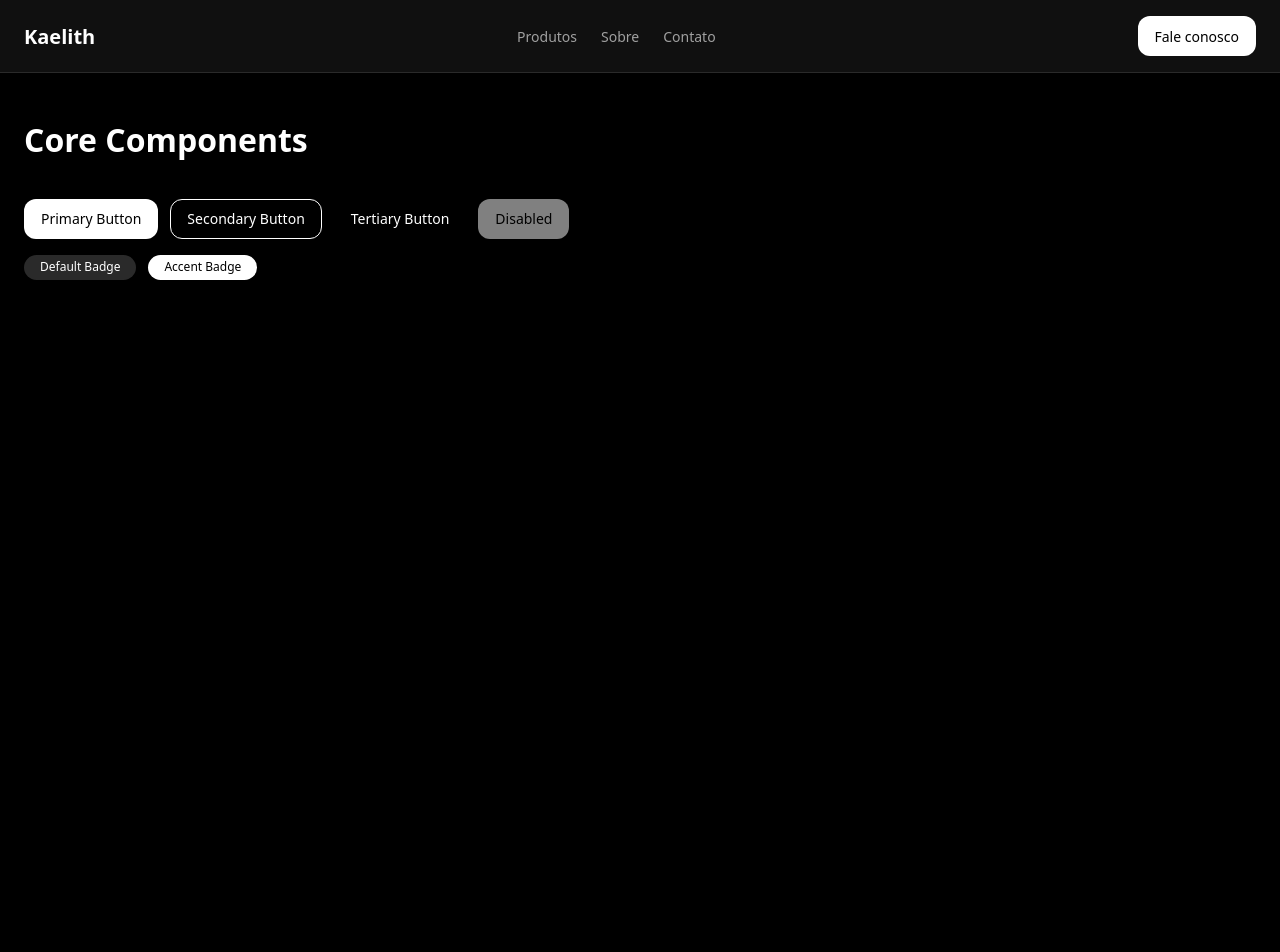
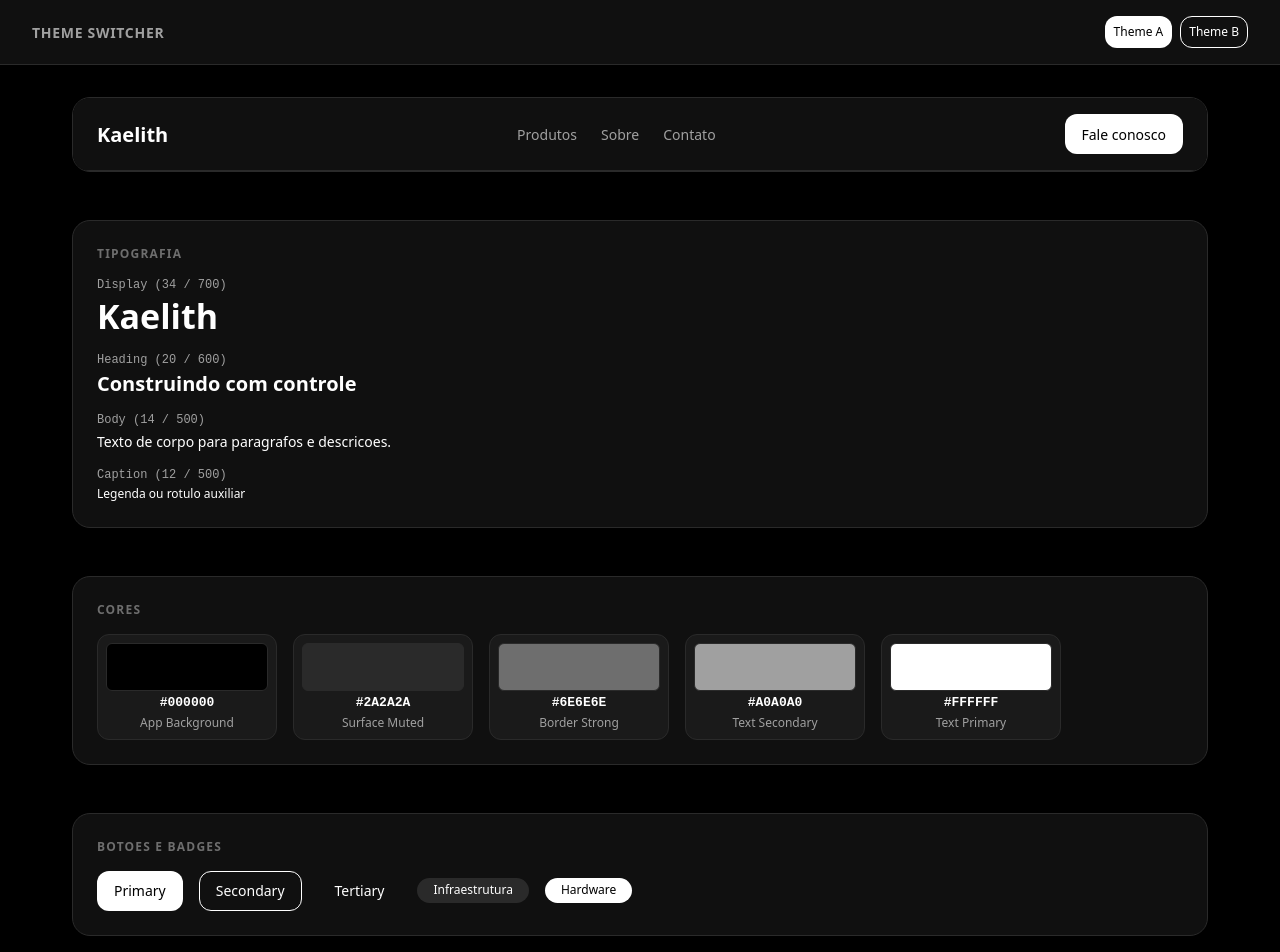
Before and after one commit to Kaelithlabs/Kaelith, a React (Vite) app in the folder design-system/: page / in a window 1280 px wide. Shown: the top 952 px of the page. Before the commit the page ends 800 px from the top, so only its background shows below. Built offline with nearby package versions, Linux system fonts and the light colour scheme.

Commit message:
feat: implement Design System Showcase app with theme switcher

```diff
--- a/design-system/src/App.tsx
+++ b/design-system/src/App.tsx
@@ -1,23 +1,16 @@
-import React from 'react';
-import { Button, Badge, Header } from './components';
+import React, { useState, useEffect } from 'react';
+import { Showcase } from './showcase';
 
 export const App: React.FC = () => {
+  const [theme, setTheme] = useState<'theme-a' | 'theme-b'>('theme-a');
+
+  useEffect(() => {
+    document.documentElement.setAttribute('data-theme', theme);
+  }, [theme]);
+
   return (
-    <div>
-      <Header />
-      <div style={{ padding: '24px', display: 'flex', flexDirection: 'column', gap: '16px' }}>
-        <h1>Core Components</h1>
-        <div style={{ display: 'flex', gap: '12px', alignItems: 'center' }}>
-          <Button variant="primary">Primary Button</Button>
-          <Button variant="secondary">Secondary Button</Button>
-          <Button variant="tertiary">Tertiary Button</Button>
-          <Button disabled>Disabled</Button>
-        </div>
-        <div style={{ display: 'flex', gap: '12px', alignItems: 'center' }}>
-          <Badge variant="default">Default Badge</Badge>
-          <Badge variant="accent">Accent Badge</Badge>
-        </div>
-      </div>
+    <div data-theme={theme} style={{ minHeight: '100vh', backgroundColor: 'var(--color-bg-app)', color: 'var(--color-text-primary)' }}>
+      <Showcase theme={theme} onThemeChange={setTheme} />
     </div>
   );
 };
--- /dev/null
+++ b/design-system/src/showcase/Showcase.module.css
@@ -0,0 +1,145 @@
+.container {
+  display: flex;
+  flex-direction: column;
+  min-height: 100vh;
+  background-color: var(--color-bg-app);
+  color: var(--color-text-primary);
+  box-sizing: border-box;
+}
+
+.toolbar {
+  display: flex;
+  align-items: center;
+  justify-content: space-between;
+  padding: var(--space-md) var(--space-xl);
+  background-color: var(--color-bg-surface);
+  border-bottom: 1px solid var(--color-border-subtle);
+  position: sticky;
+  top: 0;
+  z-index: 100;
+}
+
+.toolbarTitle {
+  font-size: 0.875rem;
+  font-weight: 600;
+  text-transform: uppercase;
+  letter-spacing: 0.05em;
+  color: var(--color-text-secondary);
+}
+
+.toolbarControls {
+  display: flex;
+  align-items: center;
+  gap: var(--space-sm);
+}
+
+.mainContent {
+  display: flex;
+  flex-direction: column;
+  gap: var(--space-2xl);
+  padding: var(--space-xl);
+  max-width: 1200px;
+  margin: 0 auto;
+  width: 100%;
+  box-sizing: border-box;
+}
+
+.headerWrapper {
+  border-radius: var(--radius-lg);
+  overflow: hidden;
+  border: 1px solid var(--color-border-subtle);
+}
+
+.section {
+  display: flex;
+  flex-direction: column;
+  gap: var(--space-md);
+  padding: var(--space-lg);
+  background-color: var(--color-bg-surface);
+  border: 1px solid var(--color-border-subtle);
+  border-radius: var(--radius-lg);
+}
+
+.sectionTitle {
+  font-size: 0.75rem;
+  font-weight: 700;
+  letter-spacing: 0.1em;
+  text-transform: uppercase;
+  color: var(--color-text-muted);
+  margin: 0;
+}
+
+.typographyList {
+  display: flex;
+  flex-direction: column;
+  gap: var(--space-md);
+}
+
+.typographyItem {
+  display: flex;
+  flex-direction: column;
+  gap: var(--space-xs);
+}
+
+.typographyMeta {
+  font-size: 0.75rem;
+  font-family: monospace;
+  color: var(--color-text-secondary);
+}
+
+.swatchGrid {
+  display: flex;
+  flex-wrap: wrap;
+  gap: var(--space-md);
+}
+
+.swatchCard {
+  display: flex;
+  flex-direction: column;
+  align-items: center;
+  gap: var(--space-xs);
+  padding: var(--space-sm);
+  background-color: var(--color-bg-surface-elevated);
+  border: 1px solid var(--color-border-subtle);
+  border-radius: var(--radius-md);
+  min-width: 120px;
+  flex: 1 1 120px;
+  max-width: 180px;
+}
+
+.swatchBox {
+  width: 100%;
+  height: 48px;
+  border-radius: var(--radius-sm);
+  border: 1px solid var(--color-border-subtle);
+}
+
+.swatchHex {
+  font-family: monospace;
+  font-size: 0.8125rem;
+  font-weight: 600;
+  color: var(--color-text-primary);
+}
+
+.swatchLabel {
+  font-size: 0.75rem;
+  color: var(--color-text-secondary);
+  text-align: center;
+}
+
+.formGrid {
+  display: flex;
+  flex-direction: column;
+  gap: var(--space-md);
+  max-width: 400px;
+}
+
+.cardsGrid {
+  display: grid;
+  grid-template-columns: repeat(auto-fit, minmax(280px, 1fr));
+  gap: var(--space-md);
+}
+
+.carouselWrapper {
+  width: 100%;
+}
--- /dev/null
+++ b/design-system/src/showcase/Showcase.tsx
@@ -0,0 +1,192 @@
+import React, { useState } from 'react';
+import {
+  Header,
+  Button,
+  Badge,
+  Input,
+  Switch,
+  Checkbox,
+  Card,
+  Carousel,
+  CarouselItem,
+} from '../components';
+import { Heading, Text, Inline } from '../primitives';
+import styles from './Showcase.module.css';
+
+export interface ShowcaseProps {
+  theme?: 'theme-a' | 'theme-b';
+  onThemeChange?: (theme: 'theme-a' | 'theme-b') => void;
+}
+
+const THEME_A_SWATCHES = [
+  { hex: '#000000', label: 'App Background' },
+  { hex: '#2A2A2A', label: 'Surface Muted' },
+  { hex: '#6E6E6E', label: 'Border Strong' },
+  { hex: '#A0A0A0', label: 'Text Secondary' },
+  { hex: '#FFFFFF', label: 'Text Primary' },
+];
+
+const THEME_B_SWATCHES = [
+  { hex: '#EAF6FF', label: 'Surface Muted' },
+  { hex: '#9BD4F5', label: 'Border Strong' },
+  { hex: '#4FA8E0', label: 'Accent Primary' },
+  { hex: '#1C6FA6', label: 'Badge Text' },
+  { hex: '#1C2B36', label: 'Text Primary' },
+  { hex: '#5B6B75', label: 'Text Secondary' },
+];
+
+const CAROUSEL_ITEMS: CarouselItem[] = [
+  { id: 'spm', title: 'SPM', subtitle: 'Modernizacao web' },
+  { id: 'gatebridge', title: 'GateBridge', subtitle: 'Proxy reverso' },
+  { id: 'kuro', title: 'Kuro', subtitle: 'Console modular' },
+  { id: 'bitcast', title: 'Bitcast', subtitle: 'Em definicao' },
+];
+
+export const Showcase: React.FC<ShowcaseProps> = ({
+  theme = 'theme-a',
+  onThemeChange,
+}) => {
+  const [name, setName] = useState('');
+  const [notifications, setNotifications] = useState(false);
+  const [termsAccepted, setTermsAccepted] = useState(false);
+
+  const activeSwatches =
+    theme === 'theme-a' ? THEME_A_SWATCHES : THEME_B_SWATCHES;
+
+  return (
+    <div className={styles.container}>
+      <header className={styles.toolbar}>
+        <span className={styles.toolbarTitle}>Theme Switcher</span>
+        <div className={styles.toolbarControls}>
+          <Button
+            variant={theme === 'theme-a' ? 'primary' : 'secondary'}
+            size="sm"
+            onClick={() => onThemeChange?.('theme-a')}
+          >
+            Theme A
+          </Button>
+          <Button
+            variant={theme === 'theme-b' ? 'primary' : 'secondary'}
+            size="sm"
+            onClick={() => onThemeChange?.('theme-b')}
+          >
+            Theme B
+          </Button>
+        </div>
+      </header>
+
+      <main className={styles.mainContent}>
+        <div className={styles.headerWrapper}>
+          <Header
+            brandTitle="Kaelith"
+            navItems={[
+              { label: 'Produtos', href: '#produtos' },
+              { label: 'Sobre', href: '#sobre' },
+              { label: 'Contato', href: '#contato' },
+            ]}
+            actionLabel="Fale conosco"
+          />
+        </div>
+
+        <section className={styles.section}>
+          <h2 className={styles.sectionTitle}>TIPOGRAFIA</h2>
+          <div className={styles.typographyList}>
+            <div className={styles.typographyItem}>
+              <span className={styles.typographyMeta}>Display (34 / 700)</span>
+              <Heading as="h1" variant="display">
+                Kaelith
+              </Heading>
+            </div>
+            <div className={styles.typographyItem}>
+              <span className={styles.typographyMeta}>Heading (20 / 600)</span>
+              <Heading as="h2" variant="heading">
+                Construindo com controle
+              </Heading>
+            </div>
+            <div className={styles.typographyItem}>
+              <span className={styles.typographyMeta}>Body (14 / 500)</span>
+              <Text variant="body">Texto de corpo para paragrafos e descricoes.</Text>
+            </div>
+            <div className={styles.typographyItem}>
+              <span className={styles.typographyMeta}>Caption (12 / 500)</span>
+              <Text variant="caption">Legenda ou rotulo auxiliar</Text>
+            </div>
+          </div>
+        </section>
+
+        <section className={styles.section}>
+          <h2 className={styles.sectionTitle}>CORES</h2>
+          <div className={styles.swatchGrid}>
+            {activeSwatches.map((swatch) => (
+              <div key={swatch.hex} className={styles.swatchCard}>
+                <div
+                  className={styles.swatchBox}
+                  style={{ backgroundColor: swatch.hex }}
+                />
+                <span className={styles.swatchHex}>{swatch.hex}</span>
+                <span className={styles.swatchLabel}>{swatch.label}</span>
+              </div>
+            ))}
+          </div>
+        </section>
+
+        <section className={styles.section}>
+          <h2 className={styles.sectionTitle}>BOTOES E BADGES</h2>
+          <Inline gap="md" align="center" wrap>
+            <Button variant="primary">Primary</Button>
+            <Button variant="secondary">Secondary</Button>
+            <Button variant="tertiary">Tertiary</Button>
+            <Badge variant="default">Infraestrutura</Badge>
+            <Badge variant="accent">Hardware</Badge>
+          </Inline>
+        </section>
+
+        <section className={styles.section}>
+          <h2 className={styles.sectionTitle}>FORMULARIO</h2>
+          <div className={styles.formGrid}>
+            <Input
+              label="Nome"
+              placeholder="Seu nome"
+              value={name}
+              onChange={(e) => setName(e.target.value)}
+            />
+            <Switch
+              label="Notificacoes"
+              checked={notifications}
+              onChange={setNotifications}
+            />
+            <Checkbox
+              label="Aceito os termos"
+              checked={termsAccepted}
+              onChange={setTermsAccepted}
+            />
+          </div>
+        </section>
+
+        <section className={styles.section}>
+          <h2 className={styles.sectionTitle}>CARDS</h2>
+          <div className={styles.cardsGrid}>
+            <Card>
+              <Card.Info
+                title="GateBridge"
+                description="Proxy reverso concorrente construido com Java Loom."
+              />
+            </Card>
+            <Card>
+              <Card.Metric label="Projetos ativos" value="4" />
+            </Card>
+          </div>
+        </section>
+
+        <section className={styles.section}>
+          <h2 className={styles.sectionTitle}>CARROSSEL</h2>
+          <div className={styles.carouselWrapper}>
+            <Carousel items={CAROUSEL_ITEMS} />
+          </div>
+        </section>
+      </main>
+    </div>
+  );
+};
+
+export default Showcase;
--- /dev/null
+++ b/design-system/src/showcase/index.ts
@@ -0,0 +1,2 @@
+export { Showcase } from './Showcase';
+export type { ShowcaseProps } from './Showcase';
```
